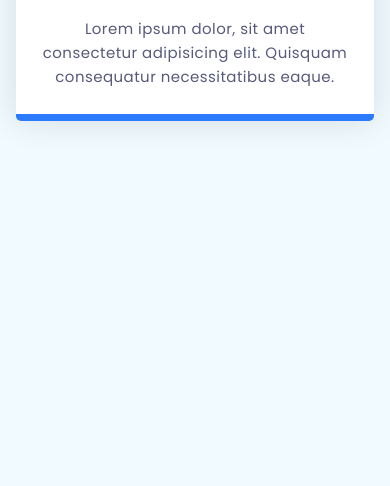
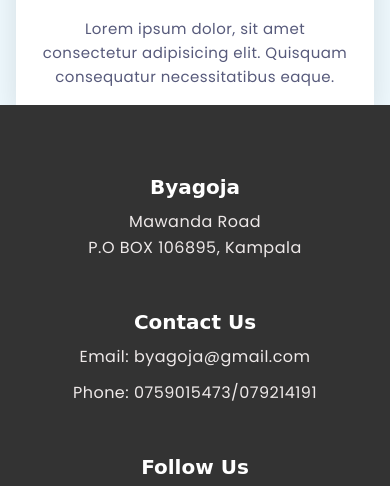
Before and after one commit to isaacfengamp/byagojacoltd, a plain HTML site: page index.html in a window 390 px wide. Shown: the part 4989-5475 px from the top of the page. Drawn offline with nearby package versions, Linux system fonts and the light colour scheme; a small style sheet from the web is missing.

Commit message:
secondtt

```diff
--- a/style.css
+++ b/style.css
@@ -709,6 +709,17 @@ footer {
 }
 @media (max-width: 500px) {
   .footer{
+      margin-top: 800px;
+      display: flex;
+      flex-direction: column;
+      align-items: center;
+      justify-content: space-between;
+
+
+  }
+}
+@media (max-width: 350px) {
+  .footer{
       margin-top: 1400px;
       display: flex;
       flex-direction: column;
```
